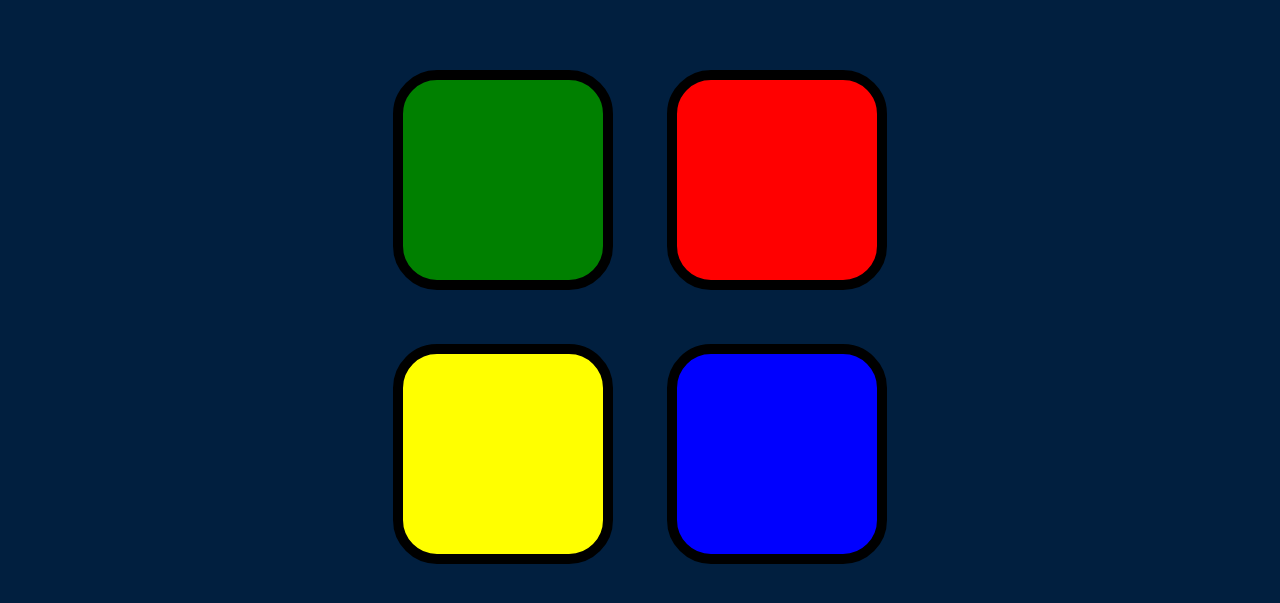
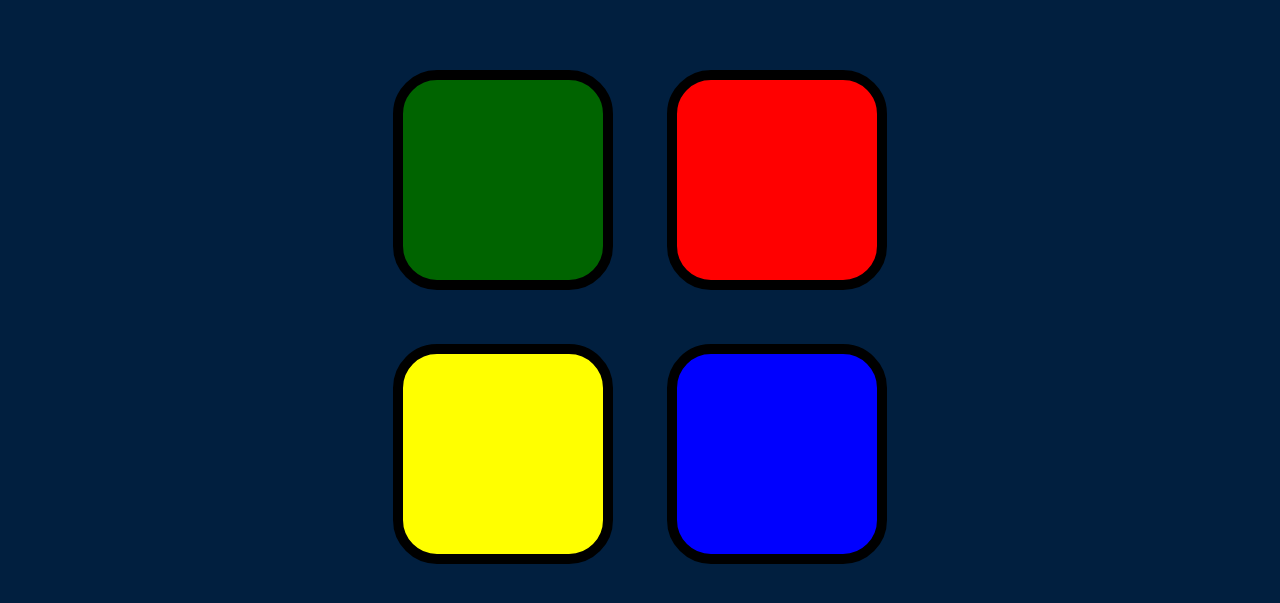
Before and after one commit to ArunavGoel/The-Simon-Game, a plain HTML site: page index.html in a window 1280 px wide. Shown: the part 161-764 px from the top of the page. Drawn offline with nearby package versions, Linux system fonts and the light colour scheme.

Commit message:
Updated UI

```diff
--- a/styles.css
+++ b/styles.css
@@ -35,7 +35,7 @@ body {
 }
 
 .green {
-  background-color: green;
+  background-color: darkgreen;
 }
 
 .blue {
```
